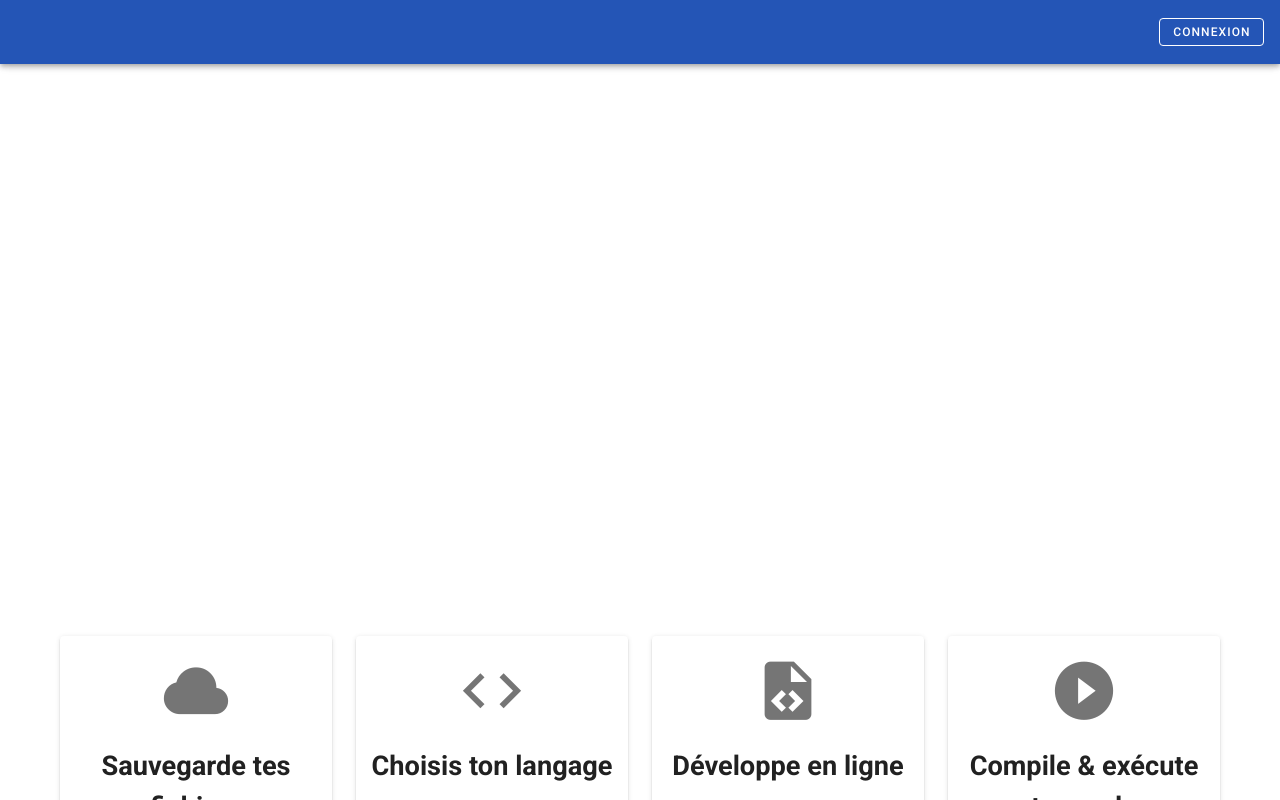
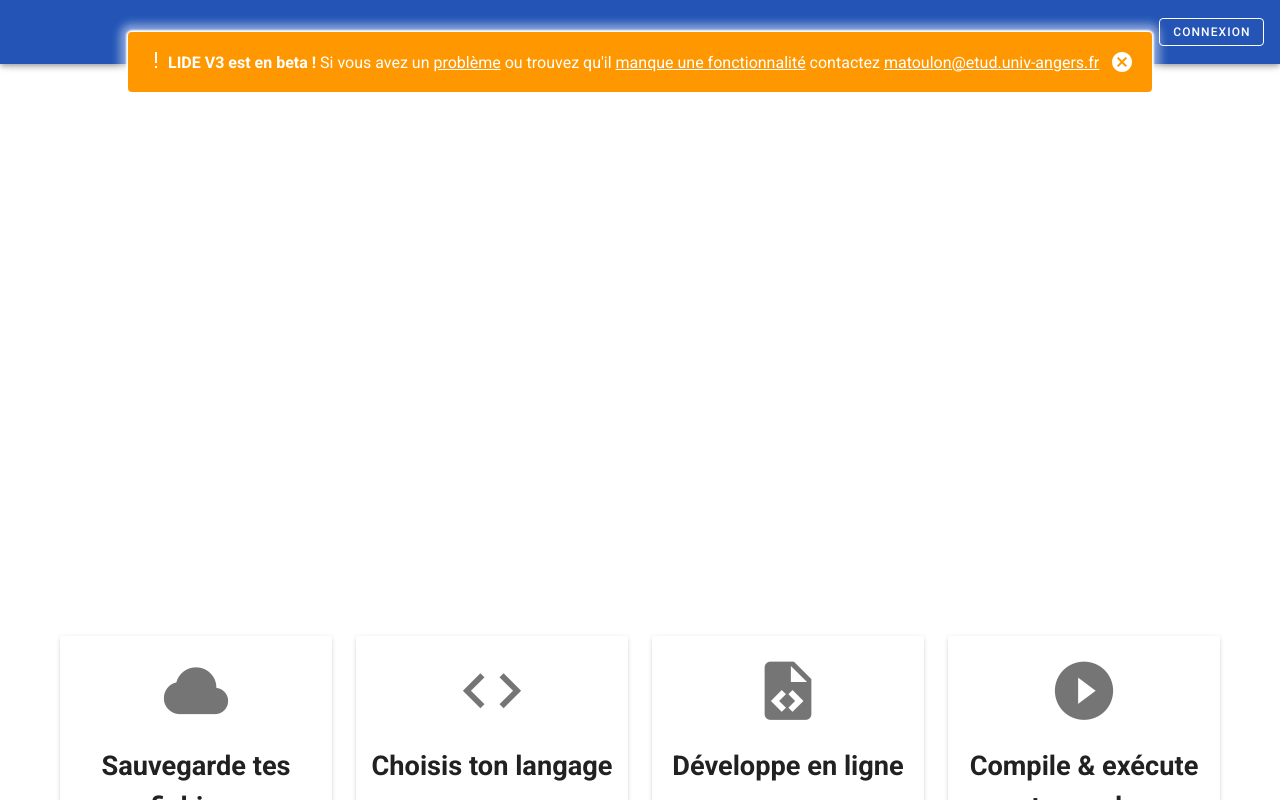
Before and after one commit to StrategFirst/LIDE_V3, a Vue app in the folder lide-web/: page / in a window 1280 px wide. Shown: the top 800 px of the page. Built offline with nearby package versions, Linux system fonts and the light colour scheme.

Commit message:
Ajout d'information concernant la Beta

```diff
--- a/lide-web/src/App.vue
+++ b/lide-web/src/App.vue
@@ -1,9 +1,18 @@
 <template>
-	<router-view></router-view>
+	<div>
+		<router-view></router-view>
+		<BetaInfo />
+	</div>
 </template>
 
 <script>
-export default {};
+import BetaInfo from './components/banner/BetaInfo.vue';
+
+export default {
+	components:{
+		BetaInfo,
+	}
+};
 </script>
 
 <style>
--- /dev/null
+++ b/lide-web/src/components/banner/BetaInfo.vue
@@ -0,0 +1,44 @@
+<template>
+	<v-alert
+		type="warning"
+
+		dismissible
+		flat
+		id="InfoBeta"
+	>
+		<b> LIDE V3 est en beta ! </b>
+		Si vous avez un <u>problème</u> ou trouvez qu'il <u>manque une fonctionnalité</u>
+		contactez <a href="mailto:matoulon@etud.univ-angers.fr">matoulon@etud.univ-angers.fr</a>
+	</v-alert>
+</template>
+
+<script>
+export default {
+	name: "BetaInfo",
+	components: {},
+};
+</script>
+
+<style>
+
+#InfoBeta {
+	width: 80vw;
+	margin: 2rem 0;
+
+	z-index: 999999;
+
+	position: fixed;
+	top: 0;
+	left: 50%;
+	transform: translate(-50%, 0);
+
+	background-color: #FF9800;
+	font-family: "Roboto", monospace, sans-serif;
+	box-shadow: #fff 0 0 2px 2px,#fff7 0 0 8px 8px;
+}
+
+#InfoBeta a {
+	color: inherit;
+}
+
+</style>
```
